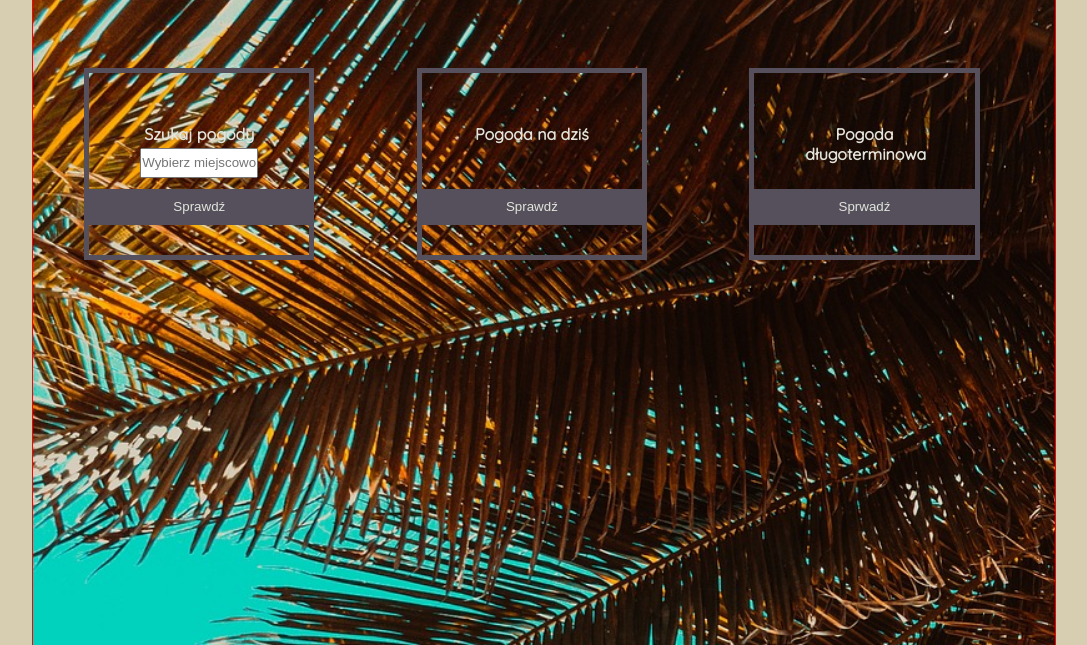
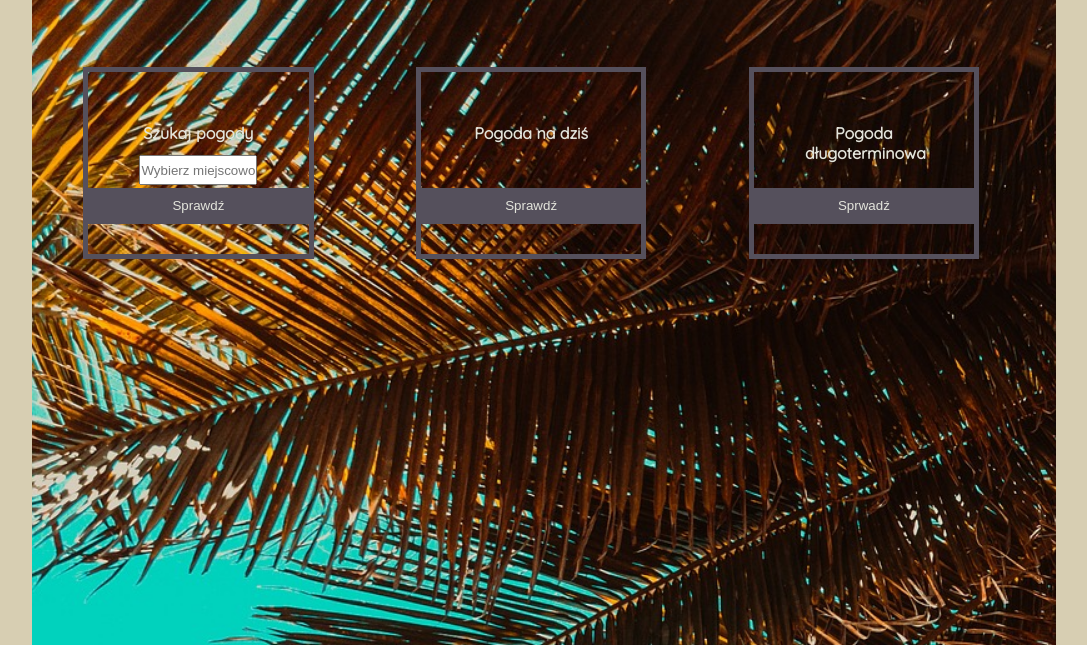
Before and after one commit to Jarzemka/Aplikacja_pogodowa, a website: page index.html in a window 1280 px wide. Shown: the part 155-800 px from the top of the page, without its empty margins (96-1183 px from the left). Drawn offline with nearby package versions, Linux system fonts and the light colour scheme.

Commit message:
style correct

```diff
--- a/scss/main.scss
+++ b/scss/main.scss
@@ -18,7 +18,6 @@ body{
     height: 100em;
     width: 80%;
     margin: auto;
-    border: 1px solid red;
     @media #{$tablet}, #{$phone} {
         height: -webkit-fill-available;
     }
@@ -48,8 +47,8 @@ li {
     @media #{$tablet},#{$phone}{
         float: none;
         margin: auto;
-        width: 35vw;
-        height: 25vh;
+        width: 400px;
+        height: 400px;
     }
 
 }
@@ -57,7 +56,7 @@ li {
 
 li > button,input {
     display: block;
-    margin-top: 3%;
+    margin-top: 10%;
 }
 
 a {
@@ -89,7 +88,7 @@ input {
     width: 400px;
     height: 300px;
     margin: 45px auto;
-    padding: 6% 12%;
+    padding: 6%;
     text-align: -webkit-center;
     font-size: 35px;
     font-family: 'Quicksand', sans-serif;
```
Also changed, not shown: css/main.css.
